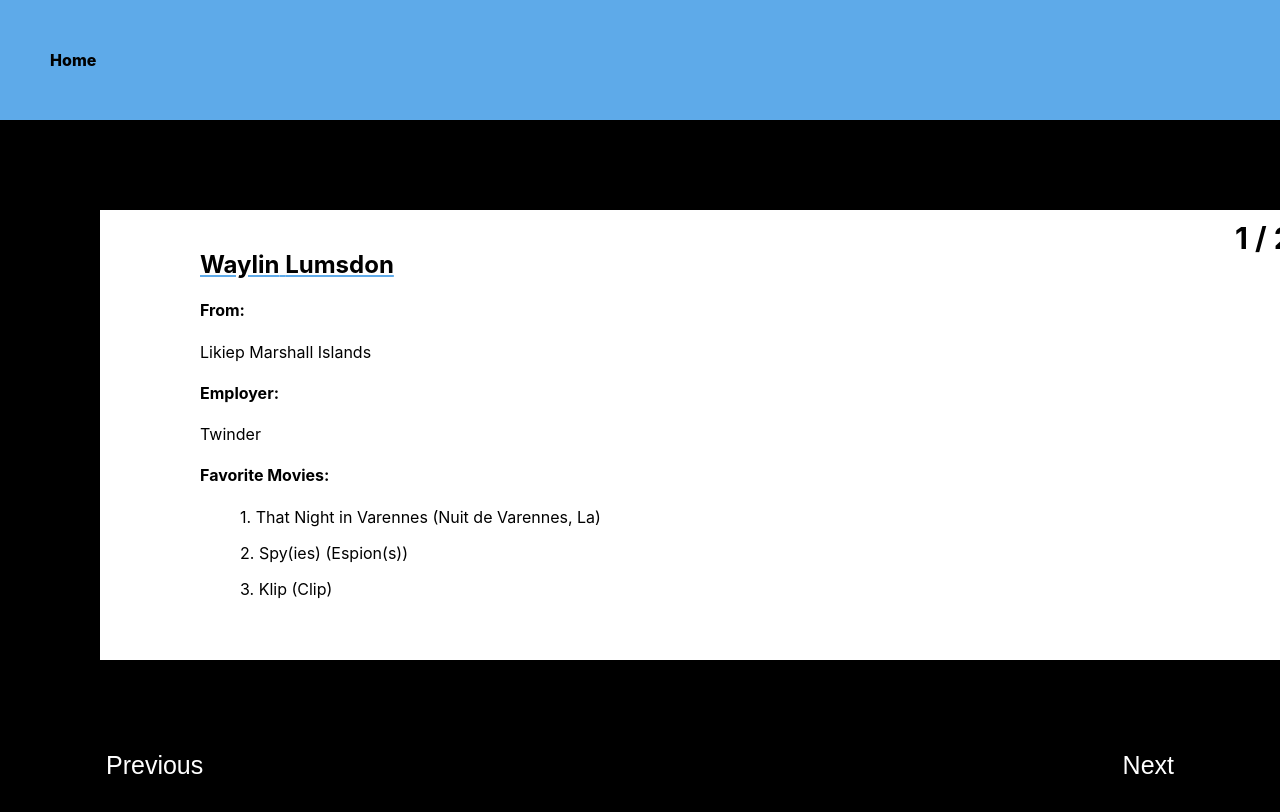
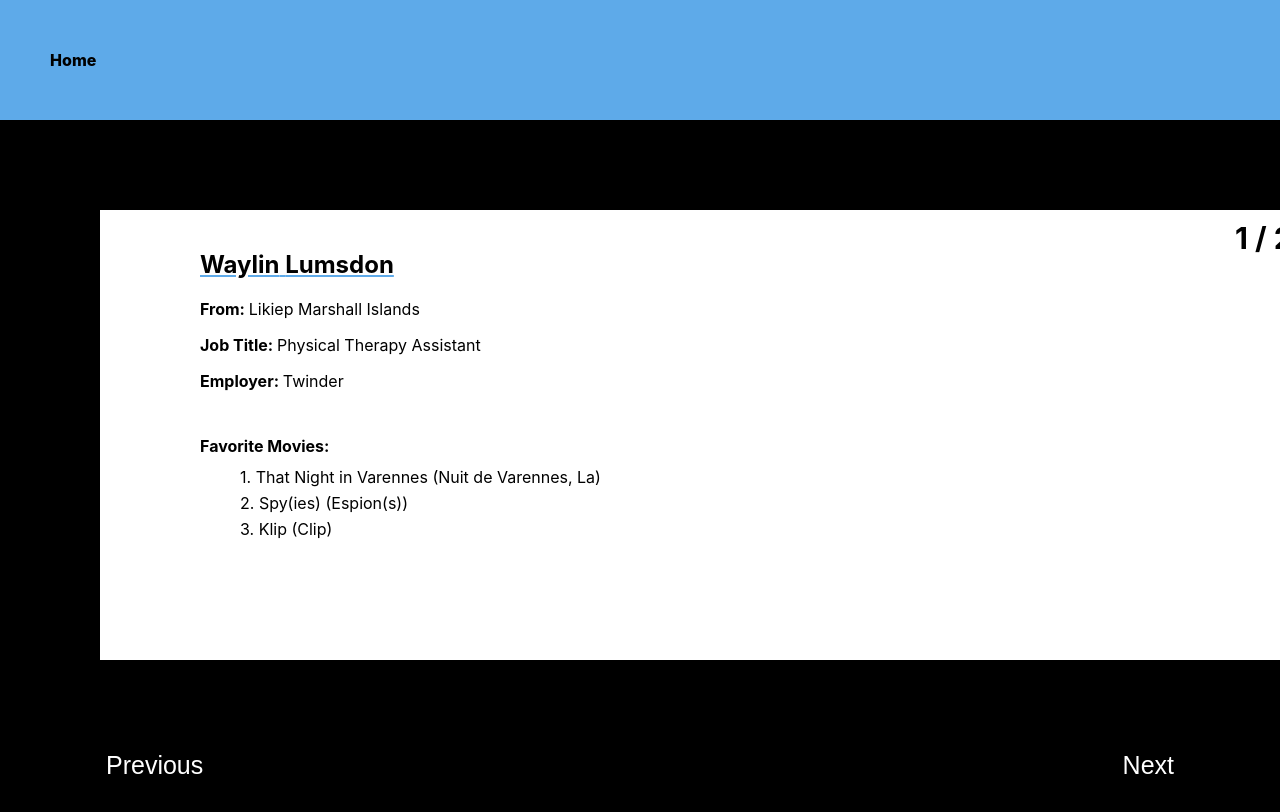
Before and after one commit to azakimi123/react3-afternoon-project, a React (Create React App) app: page / in a window 1280 px wide. Shown: the top 812 px of the page. Built offline with nearby package versions, Linux system fonts and the light colour scheme.

Commit message:
adjusted styling

```diff
--- a/src/App.css
+++ b/src/App.css
@@ -44,11 +44,20 @@ footer {
 
 }
 
+.bold {
+  font-weight: 700;
+}
+
+.movies {
+  margin-top: 50px;
+  line-height: 10px;
+}
 .inner-text {
   position: relative;
   left: 100px;
   top:40px;
 }
+
 
 .counter{
   width: 150px;
--- a/src/Components/Card.js
+++ b/src/Components/Card.js
@@ -8,9 +8,10 @@ function Card(props) {
         <div className='card'>
             <section className='inner-text'>
             <h2 className='person-name'>{props.info.firstName} {props.info.lastName}</h2>
-            <h4>From: </h4> <p>{props.info.city} {props.info.country}</p>
-            <h4>Employer: </h4><p>{props.info.employer}</p>
-            <section>
+            <p><span className='bold'>From: </span>{props.info.city} {props.info.country}</p>
+            <p><span className='bold'>Job Title: </span>{props.info.title}</p>
+            <p><span className='bold'>Employer: </span>{props.info.employer}</p>
+            <section className='movies'>
                 <h4>Favorite Movies: </h4>
                 <ol>1. {props.info.favoriteMovies[0]}</ol>
                 <ol>2. {props.info.favoriteMovies[1]}</ol>
```
